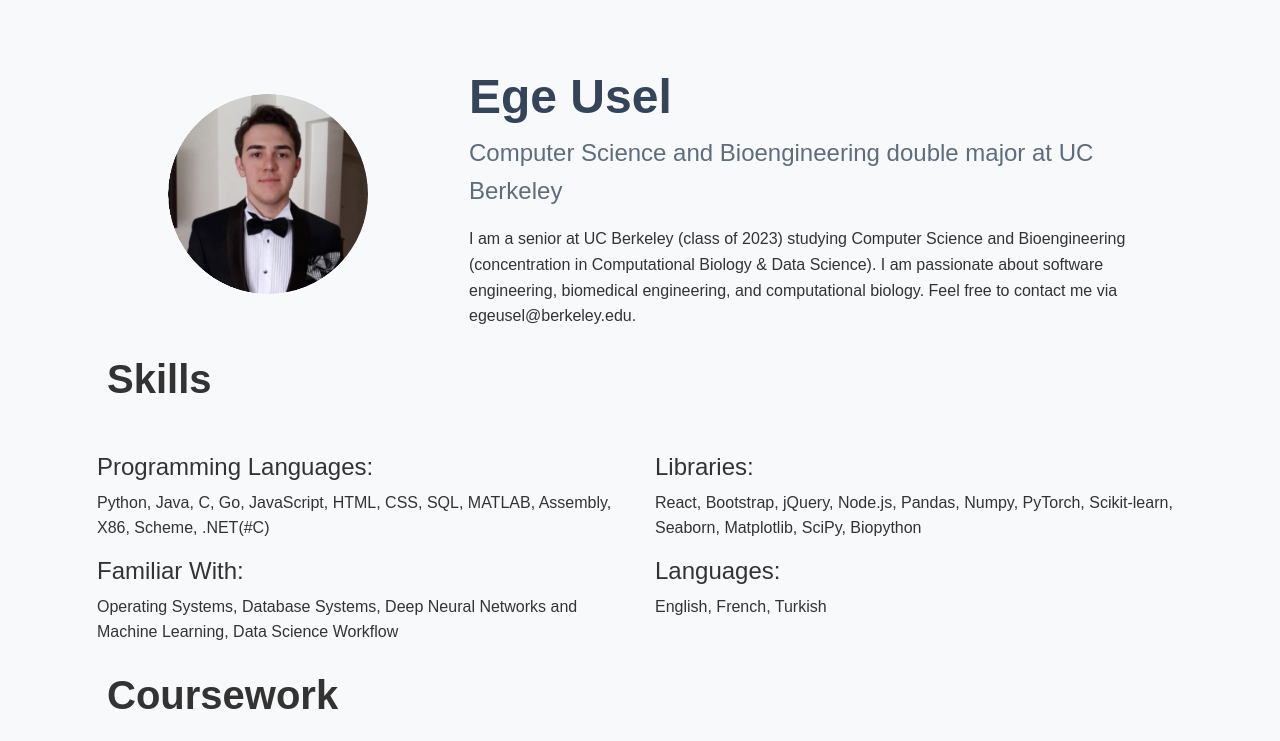
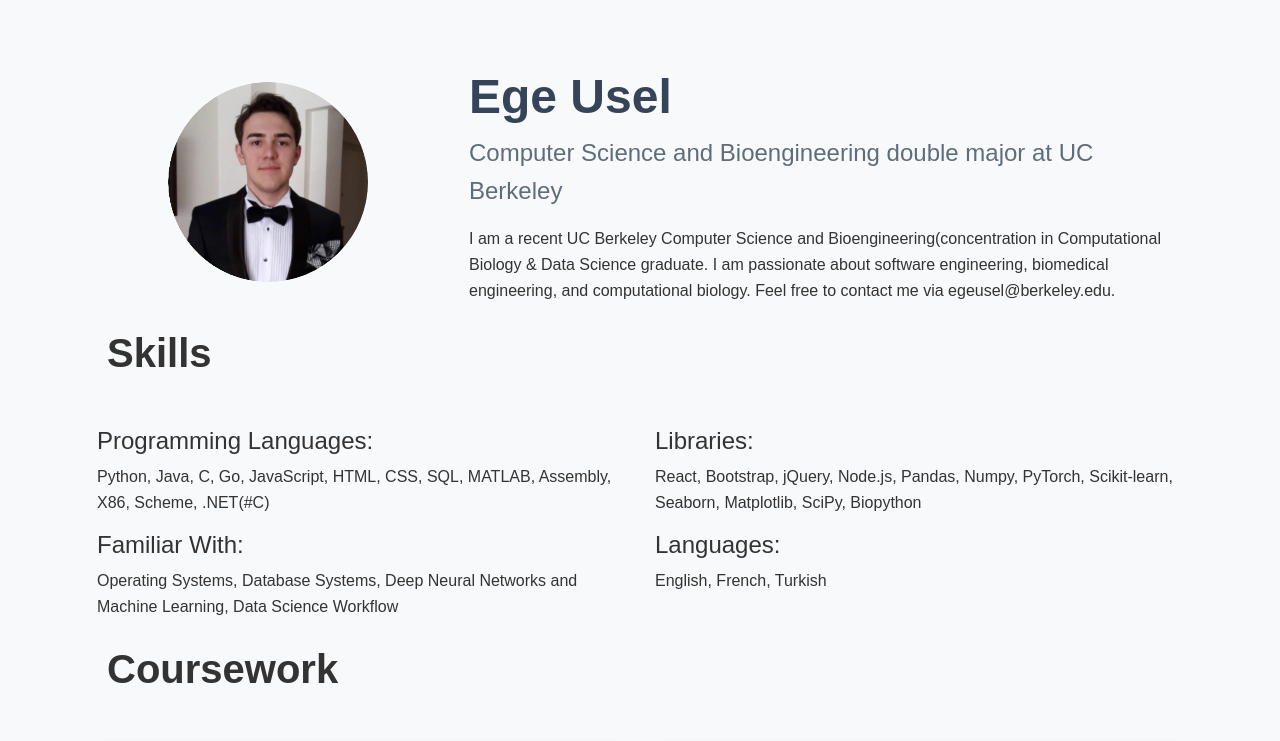
Before and after one commit to egeusel/cv, a plain HTML site: page index.html in a window 1280 px wide. Shown: the top 741 px of the page. Drawn offline with nearby package versions, Linux system fonts and the light colour scheme.

Commit message:
capital letters

```diff
--- a/index.html
+++ b/index.html
@@ -18,8 +18,9 @@
                     <h1 class="hero-title">Ege Usel</h1>
                     <p class="hero-subtitle">Computer Science and Bioengineering double major at UC Berkeley</p>
                     <p>
-                        I am a senior at UC Berkeley (class of 2023) studying Computer Science and Bioengineering (concentration in Computational Biology & Data Science).
-                        I am passionate about software engineering, biomedical engineering, and computational biology. Feel free to contact me via egeusel@berkeley.edu.
+                        I am a recent UC Berkeley Computer Science and Bioengineering(concentration in Computational Biology & Data Science graduate.
+                        I am passionate about software engineering, biomedical engineering, and computational biology. Feel free to contact me via
+                        egeusel@berkeley.edu.
                     </p>
                 </section>
             </div>
@@ -128,7 +129,7 @@
         <div class="card mb-4">
             <h3 class="card-header">Highlighted Projects</h3>
             <div class="card-body">
-                <h4 class="card-title">Gitlet</h4>
+                <h4 class="card-title">GITLET</h4>
                 <ul>
                     <li>Coded Gitlet project, a <b>command line program</b> and a <b>version control</b> system using Java; the project architecture is inspired by the Git workflow, and has
                         commands such as init, branch, checkout, and log, analogous to the original Git versions</li>
```
